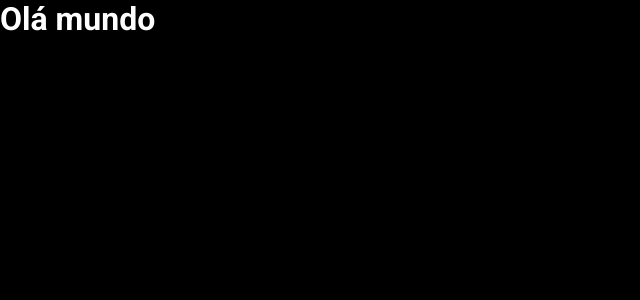
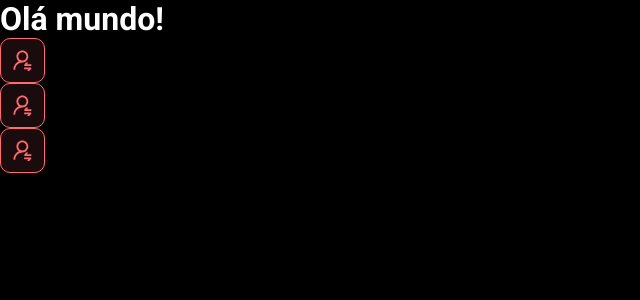
Before and after one commit to pedrojunior079/dsmeta, a React (Vite) app in the folder frontend/: page / in a window 1280 px wide. Shown: the top 300 px of the page, without its empty margins (0-640 px from the left). Built offline with nearby package versions, Linux system fonts and the light colour scheme.

Commit message:
First component

```diff
--- a/frontend/src/App.tsx
+++ b/frontend/src/App.tsx
@@ -1,8 +1,13 @@
-import React from 'react';
+import NotificationButton from "./components/NotificationButton";
 
-function App() {
-    return(
-    <h1>Olá mundo</h1>
+function App(){
+  return(
+    <>
+      <h1>Olá mundo!</h1>
+      <NotificationButton/>
+      <NotificationButton/>
+      <NotificationButton/>
+    </>
   );
 }
 
--- /dev/null
+++ b/frontend/src/components/NotificationButton.tsx
@@ -0,0 +1,12 @@
+import icon from '../assets/img/notification-icon.svg';
+import './NotificationStyles.css';
+
+function NotificationButton() {
+  return (
+    <div className="dsmeta-red-btn">
+      <img src={icon} alt="Notificar" />
+    </div>
+  );
+}
+
+export default NotificationButton;
--- /dev/null
+++ b/frontend/src/components/NotificationStyles.css
@@ -0,0 +1,15 @@
+.dsmeta-red-btn {
+  height: 45px;
+  width: 45px;
+  background: rgba(255, 107, 114, 0.1);
+  border: 1px solid #ff6b72;
+  border-radius: 10px;
+  display: flex;
+  align-items: center;
+  justify-content: center;
+  cursor: pointer;
+}
+
+.dsmeta-red-btn img {
+  width: 19px;
+}
```
Also changed, not shown: frontend/src/assets/img/notification-icon.svg (added), frontend/src/index.css (line endings or trailing spaces).
